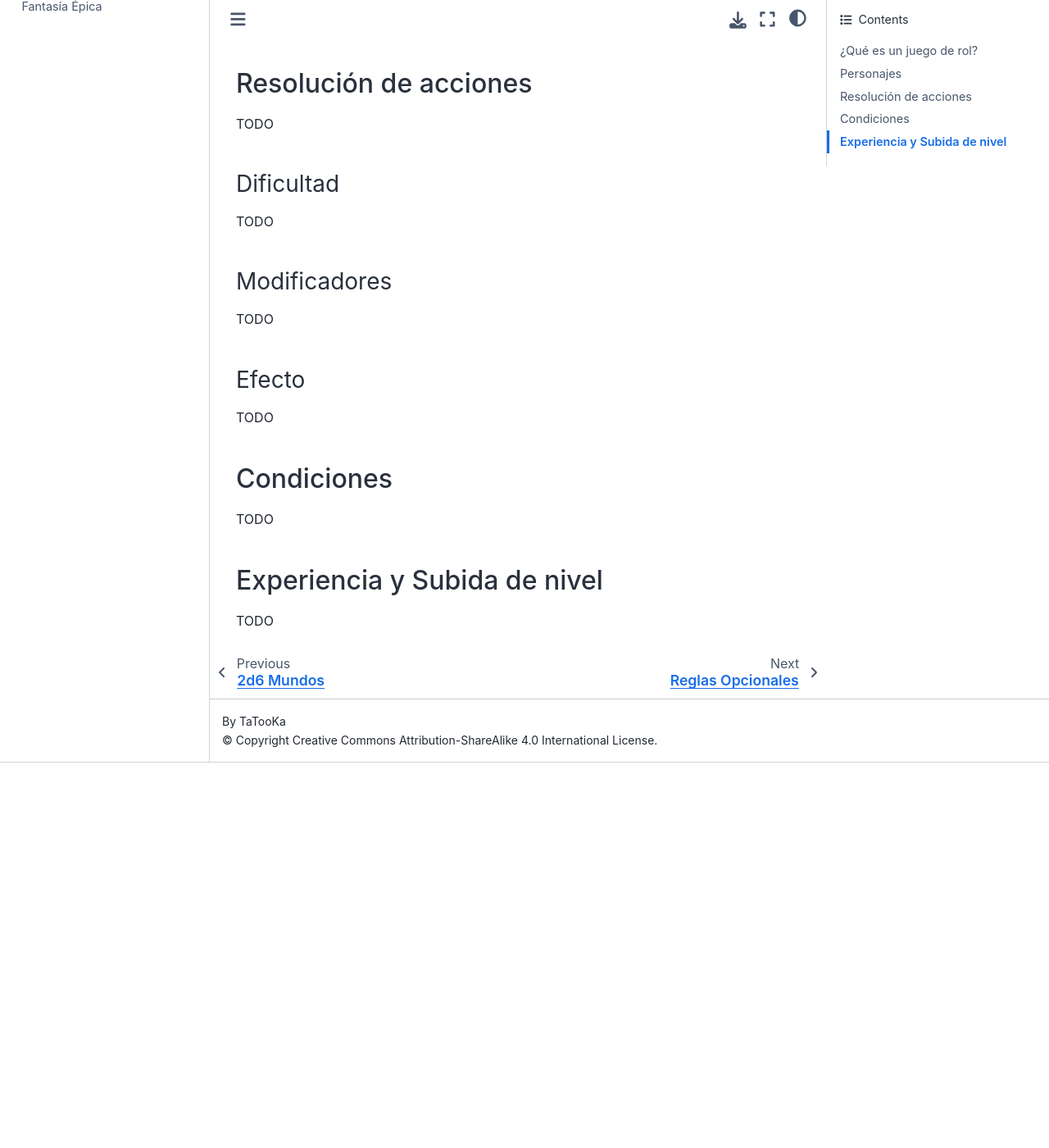
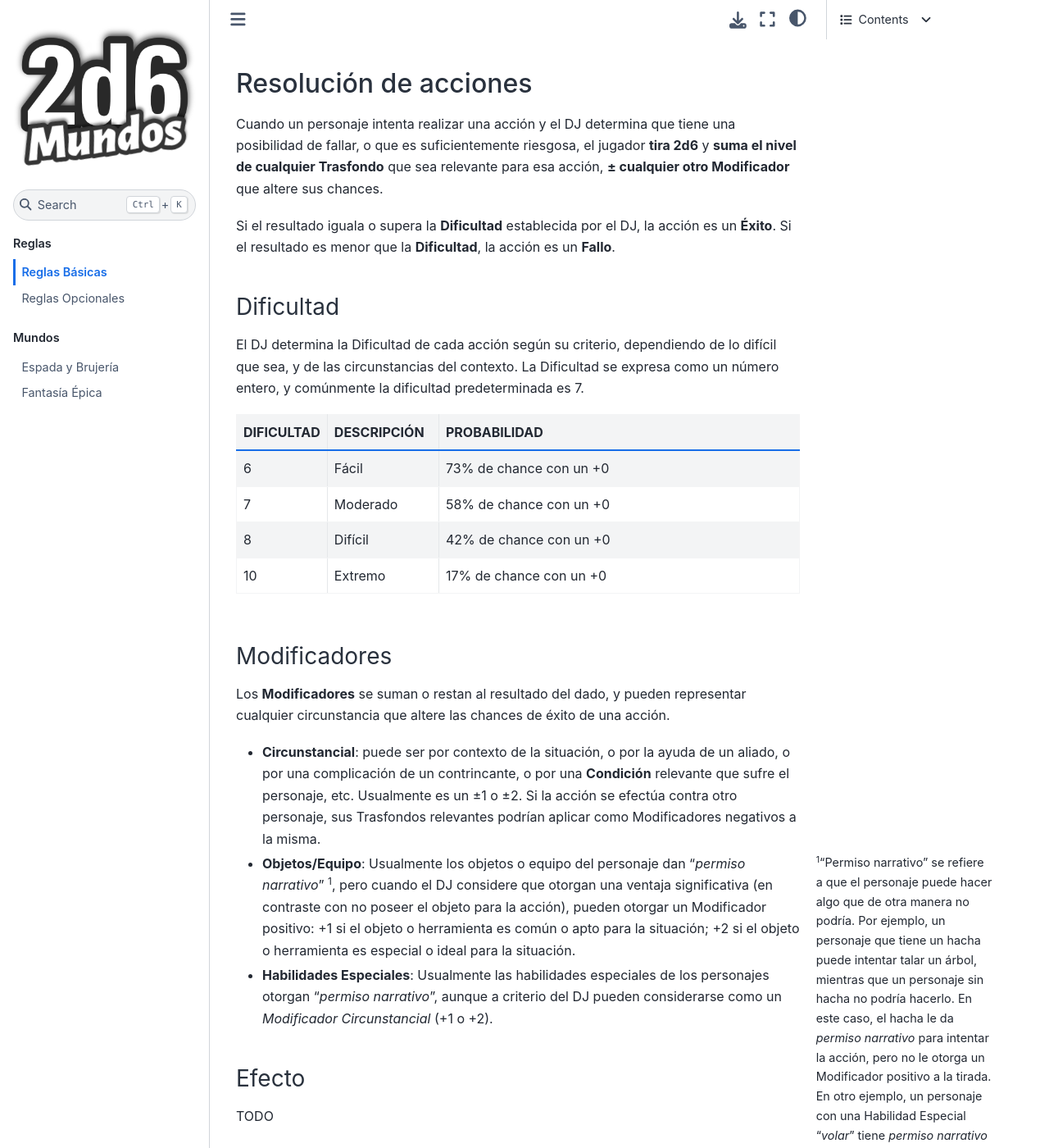
Before and after one commit to TaTooKa/2d6Mundos, a Sphinx documentation site: the page built from docs/source/pages/rules/reglas-basicas.rst, in a window 1280 px wide and 1400 px high, scrolled down 580 px. Shown: the whole window at 82% size. Built offline with Sphinx 7.4.7 and the Sphinx Book theme 1.1.4, drawn with Linux system fonts in a browser that asks for light colours; some web fonts are replaced; before the commit the page ends 1510 px from its top, so only the background shows below that; some of the changed text lies outside the part shown.

Commit message:
more rules

```diff
--- a/docs/source/pages/rules/reglas-basicas.rst
+++ b/docs/source/pages/rules/reglas-basicas.rst
@@ -9,7 +9,7 @@ TODO
 Personajes
 ----------
 
-Los Personajes están definidos por sus Trasfondos (algunos los llaman "Clases"), y el nivel en cada uno de ellos (por ejemplo, "Cazarrecompensas 2", "Hacker 1", "Guerrero 3", etc.).
+Los Personajes están definidos por sus **Trasfondos** (algunos los llaman "**Clases**"), y el nivel en cada uno de ellos (por ejemplo, "*Cazarrecompensas 2*", "*Hacker 1*", "*Guerrero 3*", etc.).
 Los niveles en cada Trasfondo van de 1 a 5, y los personajes pueden tener múltiples Trasfondos en diferentes niveles.
 
 .. csv-table::
@@ -23,17 +23,34 @@ Los personajes nuevos comunmente comienzan con tres niveles en uno, dos o tres T
 Resolución de acciones
 ----------------------
 
-TODO
+Cuando un personaje intenta realizar una acción y el DJ determina que tiene una posibilidad de fallar, o que es suficientemente riesgosa, el jugador **tira 2d6** y **suma el nivel de cualquier Trasfondo** que sea relevante para esa acción, **± cualquier otro Modificador** que altere sus chances.
+
+Si el resultado iguala o supera la **Dificultad** establecida por el DJ, la acción es un **Éxito**. Si el resultado es menor que la **Dificultad**, la acción es un **Fallo**.
 
 Dificultad
 ^^^^^^^^^^
 
-TODO
+El DJ determina la Dificultad de cada acción según su criterio, dependiendo de lo difícil que sea, y de las circunstancias del contexto. La Dificultad se expresa como un número entero, y comúnmente la dificultad predeterminada es 7.
+
+.. csv-table::
+   :widths: 10, 20, 70
+   :header: "DIFICULTAD", "DESCRIPCIÓN", "PROBABILIDAD"
+
+   "6", "Fácil", "73% de chance con un +0"
+   "7", "Moderado", "58% de chance con un +0"
+   "8", "Difícil", "42% de chance con un +0"
+   "10", "Extremo", "17% de chance con un +0"
 
 Modificadores
 ^^^^^^^^^^^^^
 
-TODO
+Los **Modificadores** se suman o restan al resultado del dado, y pueden representar cualquier circunstancia que altere las chances de éxito de una acción.
+
+* **Circunstancial**: puede ser por contexto de la situación, o por la ayuda de un aliado, o por una complicación de un contrincante, o por una **Condición** relevante que sufre el personaje, etc. Usualmente es un ±1 o ±2. Si la acción se efectúa contra otro personaje, sus Trasfondos relevantes podrían aplicar como Modificadores negativos a la misma.
+* **Objetos/Equipo**: Usualmente los objetos o equipo del personaje dan "*permiso narrativo*" [#]_, pero cuando el DJ considere que otorgan una ventaja significativa (en contraste con no poseer el objeto para la acción), pueden otorgar un Modificador positivo: +1 si el objeto o herramienta es común o apto para la situación; +2 si el objeto o herramienta es especial o ideal para la situación.
+* **Habilidades Especiales**: Usualmente las habilidades especiales de los personajes otorgan "*permiso narrativo*", aunque a criterio del DJ pueden considerarse como un *Modificador Circunstancial* (+1 o +2).
+
+.. [#] "Permiso narrativo" se refiere a que el personaje puede hacer algo que de otra manera no podría. Por ejemplo, un personaje que tiene un hacha puede intentar talar un árbol, mientras que un personaje sin hacha no podría hacerlo. En este caso, el hacha le da *permiso narrativo* para intentar la acción, pero no le otorga un Modificador positivo a la tirada. En otro ejemplo, un personaje con una Habilidad Especial "*volar*" tiene *permiso narrativo* para alcanzar lugares que un personaje sin esa habilidad no podría.
 
 Efecto
 ^^^^^^
```
